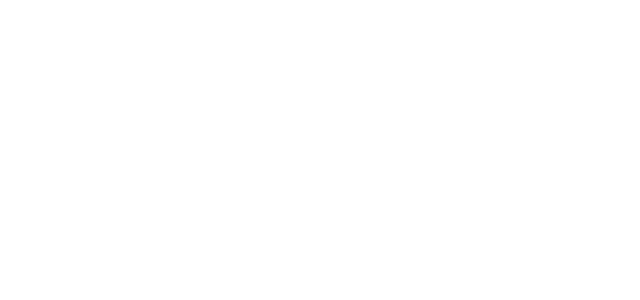
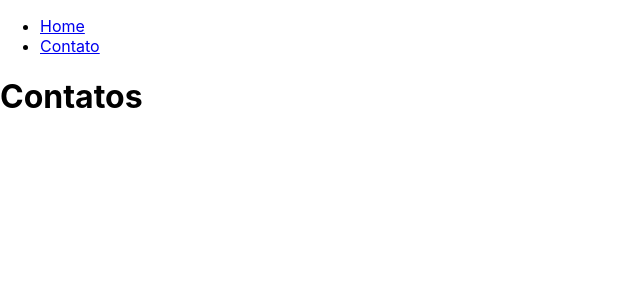
Before and after one commit to thorlan/alganews-cms, a React (Create React App) app: page /contato in a window 1280 px wide. Shown: the top 300 px of the page, without its empty margins (0-640 px from the left). Built offline with nearby package versions, Linux system fonts and the light colour scheme.

Commit message:
final do modulo de rotas

```diff
--- /dev/null
+++ b/src/components/NavBar/NavBar.tsx
@@ -0,0 +1,11 @@
+import { Link } from "react-router-dom";
+
+export default function NavBar(){
+
+    return <nav>
+        <ul>
+            <li><Link  to="/">Home</Link></li>
+            <li><Link  to="/Contato">Contato</Link></li>
+        </ul>
+    </nav>
+}
--- /dev/null
+++ b/src/hooks/usePageTitle.ts
@@ -0,0 +1,10 @@
+import { useEffect } from "react"
+
+export default function usePageTitle( title: string){
+
+    const BASE_TITLE = 'AlgaNews';
+
+    useEffect(() => {
+        document.title = `${BASE_TITLE}-${title}`
+    }, []) // eslint-disable-line
+}
--- a/src/index.tsx
+++ b/src/index.tsx
@@ -1,21 +1,27 @@
 import React from 'react';
 import ReactDOM from 'react-dom';
 import './index.css';
-import App from './App';
 import { BrowserRouter, Switch, Route } from 'react-router-dom';
 import reportWebVitals from './reportWebVitals';
+import UserView from './views/Users.view';
+import NotFound404View from './views/NotFound404.view';
+import ContactView from './views/Contact.view';
+import HomeView from './views/Home.view';
+import NavBar from './components/NavBar/NavBar';
 
 ReactDOM.render(
   <React.StrictMode>
-    <BrowserRouter>
-      <Switch>
-        <Route path={'/home'} exact>
-          <App />
-        </Route>
-      </Switch>
-
-    </BrowserRouter>
-
+    <div>
+      <BrowserRouter>
+      <NavBar/>
+        <Switch>
+          <Route path={'/'} exact component={HomeView} />
+          <Route path={'/contato'} exact component={ContactView} />
+          <Route path={'/usuario/:userId'} exact component={UserView} />
+          <Route component={NotFound404View} />
+        </Switch>
+      </BrowserRouter>
+    </div>
   </React.StrictMode>,
   document.getElementById('root')
 );
--- /dev/null
+++ b/src/views/Contact.view.tsx
@@ -0,0 +1,10 @@
+import usePageTitle from "../hooks/usePageTitle";
+
+export default function ContactView(){
+
+    usePageTitle('Contato');
+
+    return <div>
+        <h1>Contatos</h1>
+    </div>
+}
--- /dev/null
+++ b/src/views/Home.view.tsx
@@ -0,0 +1,10 @@
+import usePageTitle from "../hooks/usePageTitle"
+
+export default function HomeView(){
+
+    usePageTitle('Home');
+
+    return <div>
+        <h1>HOME</h1>
+    </div>
+}
--- /dev/null
+++ b/src/views/NotFound404.view.tsx
@@ -0,0 +1,5 @@
+export default function NotFound404View(){
+    return <div>
+        <h1>Not Found 404</h1>
+    </div>
+}
--- /dev/null
+++ b/src/views/Users.view.tsx
@@ -0,0 +1,21 @@
+import { useEffect } from "react";
+import { useParams, useLocation } from "react-router";
+
+function useQuery(){
+    return new URLSearchParams(useLocation().search);
+}
+
+export default function UserView(){
+
+    const params = useParams< {userId: string}>();
+    const query = useQuery();
+
+    useEffect(() => {
+
+        console.log(query.get('teste'));
+    }, [])
+
+    return <div>
+        <h1>Usuário - { params.userId }</h1>
+    </div>
+}
```
Also changed, not shown: 1 other file (tests, documents, lock files or other folders).
